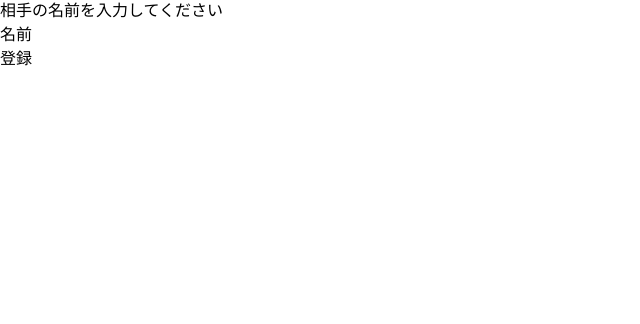
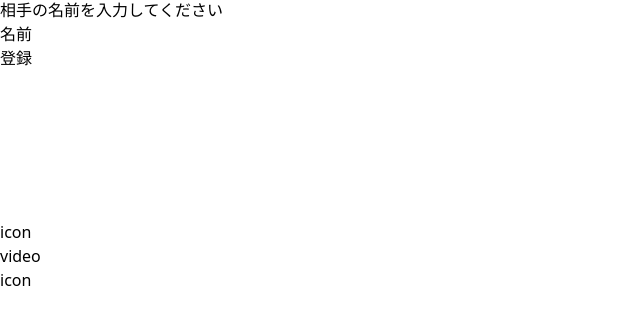
Before and after one commit to kei-nishikawa48/react-webRtc, a React (Vite) app: page / in a window 1280 px wide. Shown: the part 122-446 px from the top of the page, without its empty margins (0-640 px from the left). Built offline with nearby package versions, Linux system fonts and the light colour scheme; no server answers.

Commit message:
create video area

```diff
--- a/src/App.tsx
+++ b/src/App.tsx
@@ -2,22 +2,25 @@ import { useState } from "react";
 import "./index.css";
 import InputLocalForm from "./components/InputLocalForm";
 import InputRemoteForm from "./components/InputRemoteForm";
-const getMedia = async () => {
-  const constraints: MediaStreamConstraints = { audio: true, video: true };
+import VideoArea from "./components/VideoArea";
 
-  try {
-    return await navigator.mediaDevices.getUserMedia(constraints);
-  } catch (er) {
-    console.error(er);
-  }
-};
-
-getMedia();
 const App = () => {
+  const [localPeerName, setLocalPeerName] = useState("");
+  const [remotePeerName, setRemotePeerName] = useState("");
   return (
     <>
-      <InputLocalForm />
-      <InputRemoteForm />
+      <InputLocalForm
+        setLocalPeerName={setLocalPeerName}
+        localPeerName={localPeerName}
+      />
+      <InputRemoteForm
+        setRemotePeerName={setRemotePeerName}
+        remotePeerName={remotePeerName}
+      />
+      <VideoArea
+        localPeerName={localPeerName}
+        remotePeerName={remotePeerName}
+      />
     </>
   );
 };
--- a/src/components/InputLocalForm.tsx
+++ b/src/components/InputLocalForm.tsx
@@ -1,8 +1,11 @@
-import { useState } from "react";
+import { FC, useState } from "react";
 import InputForm from "./InputForm";
 
-const InputLocalForm = () => {
-  const [localPeerName, setLocalPeerName] = useState("");
+type Props = {
+  setLocalPeerName: (name: string) => void;
+  localPeerName: string;
+};
+const InputLocalForm: FC<Props> = ({ setLocalPeerName, localPeerName }) => {
   return (
     <InputForm
       name={"自分"}
--- a/src/components/InputRemoteForm.tsx
+++ b/src/components/InputRemoteForm.tsx
@@ -1,8 +1,10 @@
-import { useState } from "react";
+import { FC, useState } from "react";
 import InputForm from "./InputForm";
 
-const InputRemoteForm = () => {
-  const [remotePeerName, setRemotePeerName] = useState("");
+const InputRemoteForm: FC<{
+  setRemotePeerName: (name: string) => void;
+  remotePeerName: string;
+}> = ({ setRemotePeerName, remotePeerName }) => {
   return (
     <InputForm
       name={"相手"}
--- /dev/null
+++ b/src/components/VideoArea.tsx
@@ -0,0 +1,33 @@
+import { FC } from "react";
+import VideoLocal from "./VideoLocal";
+type Props = {
+  localPeerName: string;
+  remotePeerName: string;
+};
+const VideoArea: FC<Props> = ({ localPeerName, remotePeerName }) => {
+  return (
+    <div className="w-full grid grid-cols-2 gap-4">
+      <div className="w-full bg-gray-50 p-4">
+        <div id="video" className="h-96 flex items-center justify-center">
+          <VideoLocal />
+        </div>
+        <div className="flex justify-between">
+          <p>{localPeerName}</p>
+
+          <button type="button">icon</button>
+        </div>
+      </div>
+      <div className="w-full bg-gray-50 p-4">
+        <div id="video" className=" h-96 flex items-center justify-center">
+          video
+        </div>
+        <div className="flex justify-between">
+          <p>{remotePeerName}</p>
+          <button type="button">icon</button>
+        </div>
+      </div>
+    </div>
+  );
+};
+
+export default VideoArea;
--- /dev/null
+++ b/src/components/VideoLocal.tsx
@@ -0,0 +1,30 @@
+import { useEffect, useRef } from "react";
+
+const VideoLocal = () => {
+  const videoRef = useRef<HTMLVideoElement>(null);
+  const currentVideoRef = videoRef.current;
+  useEffect(() => {
+    if (!currentVideoRef) {
+      return;
+    }
+    const getMedia = async () => {
+      const constraints: MediaStreamConstraints = { audio: true, video: true };
+
+      try {
+        const mediaStream = await navigator.mediaDevices.getUserMedia(
+          constraints
+        );
+        currentVideoRef.srcObject = mediaStream;
+      } catch (er) {
+        console.error(er);
+      }
+    };
+    getMedia();
+  }, [currentVideoRef]);
+  return (
+    <>
+      <video ref={videoRef} />
+    </>
+  );
+};
+export default VideoLocal;
```
Also changed, not shown: src/components/VideoRemote.tsx (added).
